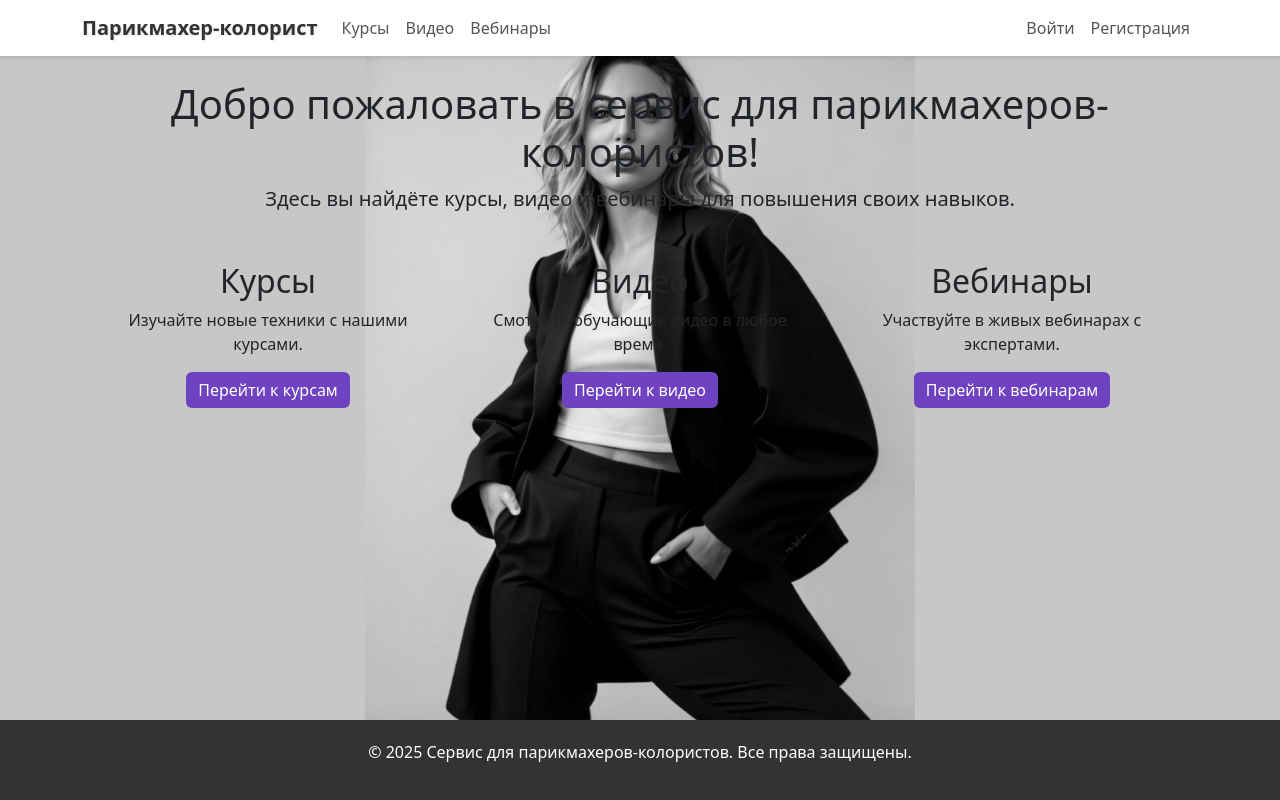
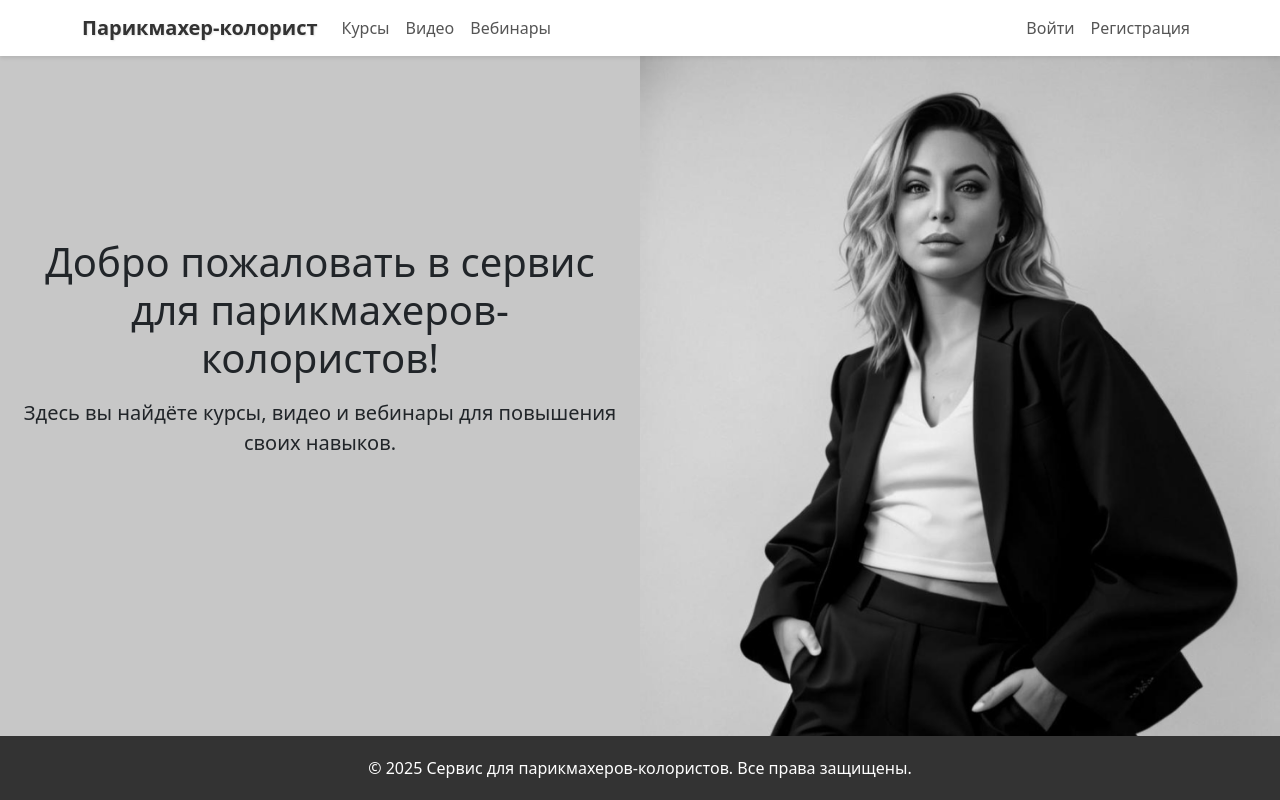
Before and after one commit to Max18111981/MyProject, a Django app: page / in a window 1280 px wide. Run offline with Django 5.2, Linux system fonts and the light colour scheme.

Commit message:
06.02.2025

```diff
--- a/hairdresser_service/courses/static/css/styles.css
+++ b/hairdresser_service/courses/static/css/styles.css
@@ -1,6 +1,6 @@
 body {
     background-color: rgba(169, 169, 169, 0.65); /* Цвет с прозрачностью */
-    background-image: url('../images/PHOTO-2025-01-30-21-11-27 2.jpg');
+    /* background-image: url('../images/PHOTO-2025-01-30-21-11-27 2.jpg'); */
     background-size: contain; /* Масштабирует изображение, чтобы оно покрывало всю область */
     background-position: center; /* Центрирует изображение */
     background-repeat: no-repeat; /* Запрещает повторение изображения */
@@ -42,7 +42,7 @@ body {
     transition: transform 0.3s ease;
 }
 
-.card:hover {
+.list-wrapper .card:hover {
     transform: translateY(-5px);
 }
 
@@ -59,5 +59,10 @@ body {
 
 .btn-primary:hover {
     background-color: #5a32a3;
-    transform: scale(1.05);
+    /* transform: scale(1.05); */
 }
+
+
+.btn-primary:active {
+    background-color: #5a32a3 !important;
+}
--- a/hairdresser_service/courses/views.py
+++ b/hairdresser_service/courses/views.py
@@ -162,7 +162,7 @@ def user_profile(request):
     bookings = Booking.objects.filter(user=request.user, is_paid=True)
 
     # Фильтруем записи, у которых доступ ещё активен
-    active_bookings = [booking for booking in bookings if booking.is_access_active()]
+    active_bookings = [booking for booking in bookings if booking.is_access_active() and booking.is_active]
 
     context = {
         'active_bookings': active_bookings,
--- a/hairdresser_service/templates/base.html
+++ b/hairdresser_service/templates/base.html
@@ -20,13 +20,13 @@
             <div class="collapse navbar-collapse" id="navbarNav">
                 <ul class="navbar-nav me-auto">
                     <li class="nav-item">
-                        <a class="nav-link" href="{% url 'course_list' %}#courses">Курсы</a>
+                        <a class="nav-link" href="{% url 'course_list' %}">Курсы</a>
                     </li>
                     <li class="nav-item">
-                        <a class="nav-link" href="{% url 'video_list' %}#videos">Видео</a>
+                        <a class="nav-link" href="{% url 'video_list' %}">Видео</a>
                     </li>
                     <li class="nav-item">
-                        <a class="nav-link" href="{% url 'webinar_list' %}#webinars">Вебинары</a>
+                        <a class="nav-link" href="{% url 'webinar_list' %}">Вебинары</a>
                     </li>
                 </ul>
                 <ul class="navbar-nav ms-auto">
@@ -53,14 +53,14 @@
         </div>
     </nav>
     <main class="flex-grow-1">
-        <div class="container mt-4">
+        {% comment %} <div class="container mt-4"> {% endcomment %}
             {% block content %}
             {% endblock %}
-        </div>
+        {% comment %} </div> {% endcomment %}
     </main>
     <footer class="footer mt-auto">
         <div class="container text-center">
-            <p>&copy; 2025 Сервис для парикмахеров-колористов. Все права защищены.</p>
+            <p class="mb-0">&copy; 2025 Сервис для парикмахеров-колористов. Все права защищены.</p>
         </div>
     </footer>
 
--- a/hairdresser_service/templates/courses/course_detail.html
+++ b/hairdresser_service/templates/courses/course_detail.html
@@ -1,7 +1,8 @@
 {% extends 'base.html' %}
 {% load static %}
 {% block content %}
-<div class="card mb-4">
+<div class="container">
+    <div class="card mt-4">
         {% if course.image %}
             <img src="{{ course.image.url }}" class="card-img-top" alt="{{ course.title }}">
         {% endif %}
@@ -17,7 +18,8 @@
             {% else %}
                 <p>Для записи на курс необходимо <a href="{% url 'login' %}">войти</a>.</p>
             {% endif %}
-        <a href="{% url 'home' %}" class="btn btn-secondary mt-2">На главную</a>
+            <a href="{% url 'home' %}" class="btn btn-secondary">На главную</a>
+        </div>
     </div>
 </div>
 {% endblock %}
--- a/hairdresser_service/templates/courses/home.html
+++ b/hairdresser_service/templates/courses/home.html
@@ -1,25 +1,17 @@
 {% extends 'base.html' %}
 {% load static %}
 {% block content %}
-<div class="container">
-    <h1 class="text-center">Добро пожаловать в сервис для парикмахеров-колористов!</h1>
-    <p class="lead text-center">Здесь вы найдёте курсы, видео и вебинары для повышения своих навыков.</p>
-
-    <div class="row mt-5">
-        <div class="col-md-4 text-center">
-            <h2>Курсы</h2>
-            <p>Изучайте новые техники с нашими курсами.</p>
-            <a href="{% url 'course_list' %}" class="btn btn-primary">Перейти к курсам</a>
+<div class="container-fluid">
+    <div class="row d-flex overflow-hidden" style="height: calc(100vh - 56px - 64px)">
+        <div class="col-12 col-md-6 h-auto h-md-100 p-3 d-flex flex-column justify-content-around">
+            <div>
+                <h1 class="text-center mb-3">Добро пожаловать в сервис для парикмахеров-колористов!</h1>
+                <p class="lead text-center">Здесь вы найдёте курсы, видео и вебинары для повышения своих навыков.</p>
+            </div>
+            <div></div>
         </div>
-        <div class="col-md-4 text-center">
-            <h2>Видео</h2>
-            <p>Смотрите обучающие видео в любое время.</p>
-            <a href="{% url 'video_list' %}" class="btn btn-primary">Перейти к видео</a>
-        </div>
-        <div class="col-md-4 text-center">
-            <h2>Вебинары</h2>
-            <p>Участвуйте в живых вебинарах с экспертами.</p>
-            <a href="{% url 'webinar_list' %}" class="btn btn-primary">Перейти к вебинарам</a>
+        <div class="col-12 col-md-6 h-auto h-md-100 px-0">
+            <img class="w-100 h-100 object-fit-cover" src="{% static "images/PHOTO-2025-01-30-21-11-27 2.jpg" %}">
         </div>
     </div>
 </div>
```
Also changed, not shown: hairdresser_service/courses/models.py (+8 -0 lines), hairdresser_service/templates/courses/book_course.html (+6 -1 lines), hairdresser_service/templates/courses/course_list.html (+12 -8 lines), hairdresser_service/courses/migrations/0007_booking_booking_active.py (added), hairdresser_service/courses/migrations/0008_rename_booking_active_booking_is_active.py (added), hairdresser_service/courses/migrations/0009_remove_booking_is_active.py (added), hairdresser_service/media/courses/images/2025-01-25_15-39-45.png (added), hairdresser_service/media/courses/images/goroskoi_pezah10658.webp (added), hairdresser_service/media/courses/images/oTKVaqjSkBcvPLMKfWsjSjz72dJGJcOryqHl-vBTj2J5E7fSqNzA59Mni4nYgKTIfzDuSRF7l_wTfzE4U.jpg (added). Lines whose indentation alone changed are shown as unchanged.
